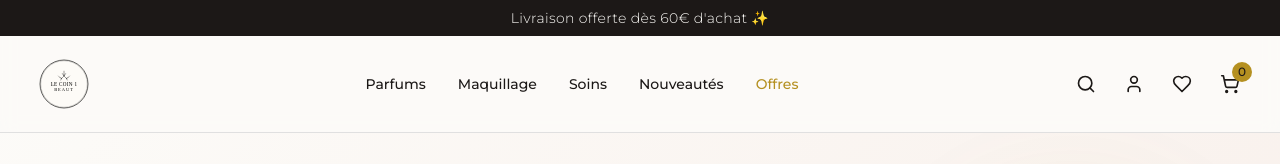
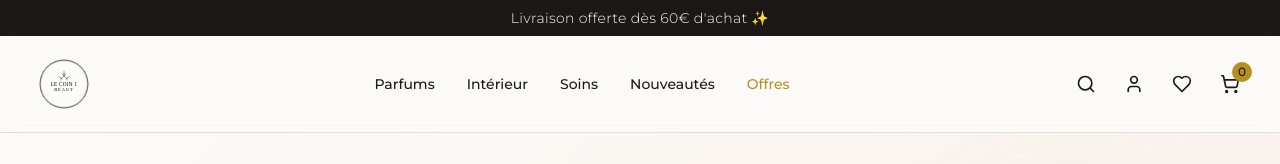
Before and after one commit to jahirlpro-fr/LeCoin1BeauT, a Next.js app: page / in a window 1280 px wide. Shown: the top 164 px of the page. Built offline with nearby package versions, Linux system fonts and the light colour scheme.

Commit message:
Edit /src/components/Header.tsx

```diff
--- a/src/components/Header.tsx
+++ b/src/components/Header.tsx
@@ -41,9 +41,9 @@ export function Header() {
             <Link href="/parfums" className="text-sm font-medium hover-gold transition-luxury">
               Parfums
             </Link>
-            <Link href="/maquillage" className="text-sm font-medium hover-gold transition-luxury">
-              Maquillage
-            </Link>
+<Link href="/parfums-interieur" className="text-sm font-medium hover-gold transition-luxury">
+  Intérieur
+</Link>
             <Link href="/soins" className="text-sm font-medium hover-gold transition-luxury">
               Soins
             </Link>
@@ -108,9 +108,9 @@ export function Header() {
               <Link href="/parfums" className="text-sm font-medium hover-gold transition-luxury py-2">
                 Parfums
               </Link>
-              <Link href="/maquillage" className="text-sm font-medium hover-gold transition-luxury py-2">
-                Maquillage
-              </Link>
+                          <Link href="/parfums-interieur" className="text-sm font-medium hover-gold transition-luxury py-2">
+                              Intérieur
+                          </Link>
               <Link href="/soins" className="text-sm font-medium hover-gold transition-luxury py-2">
                 Soins
               </Link>
```
